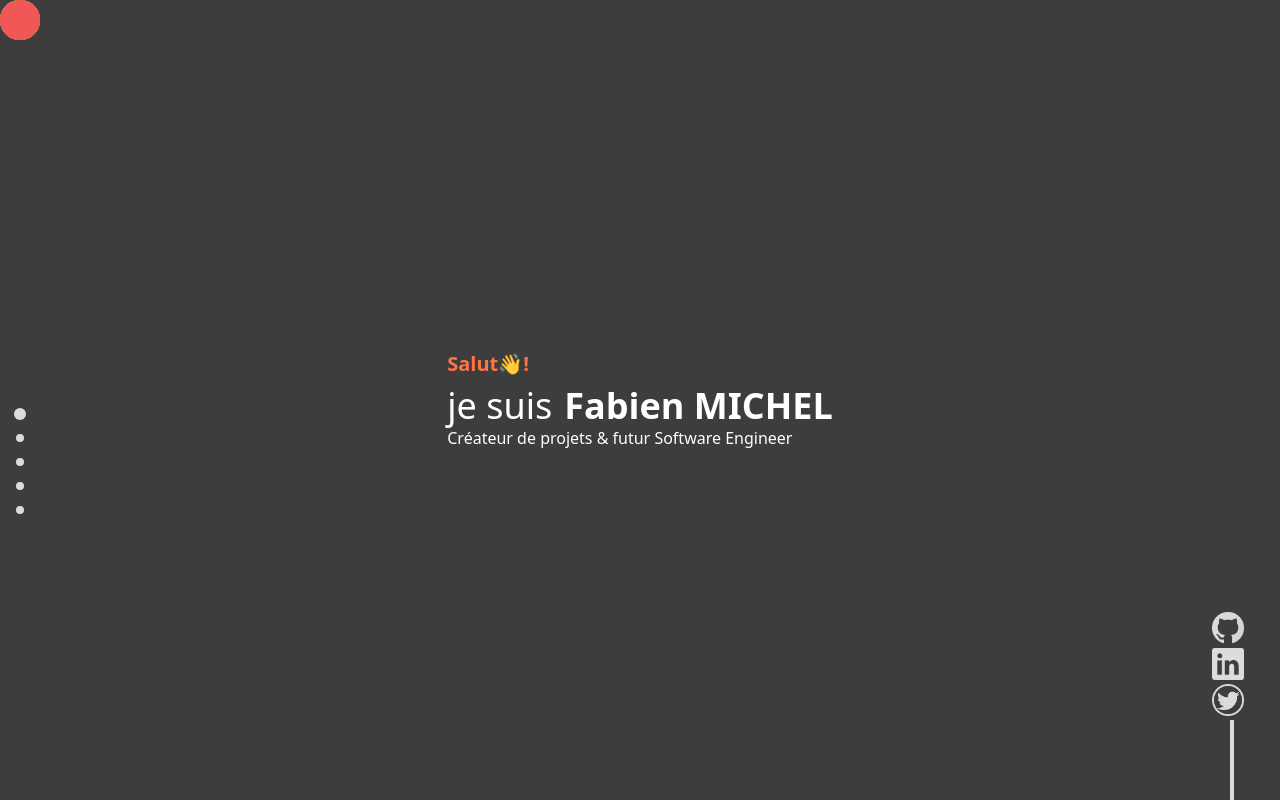
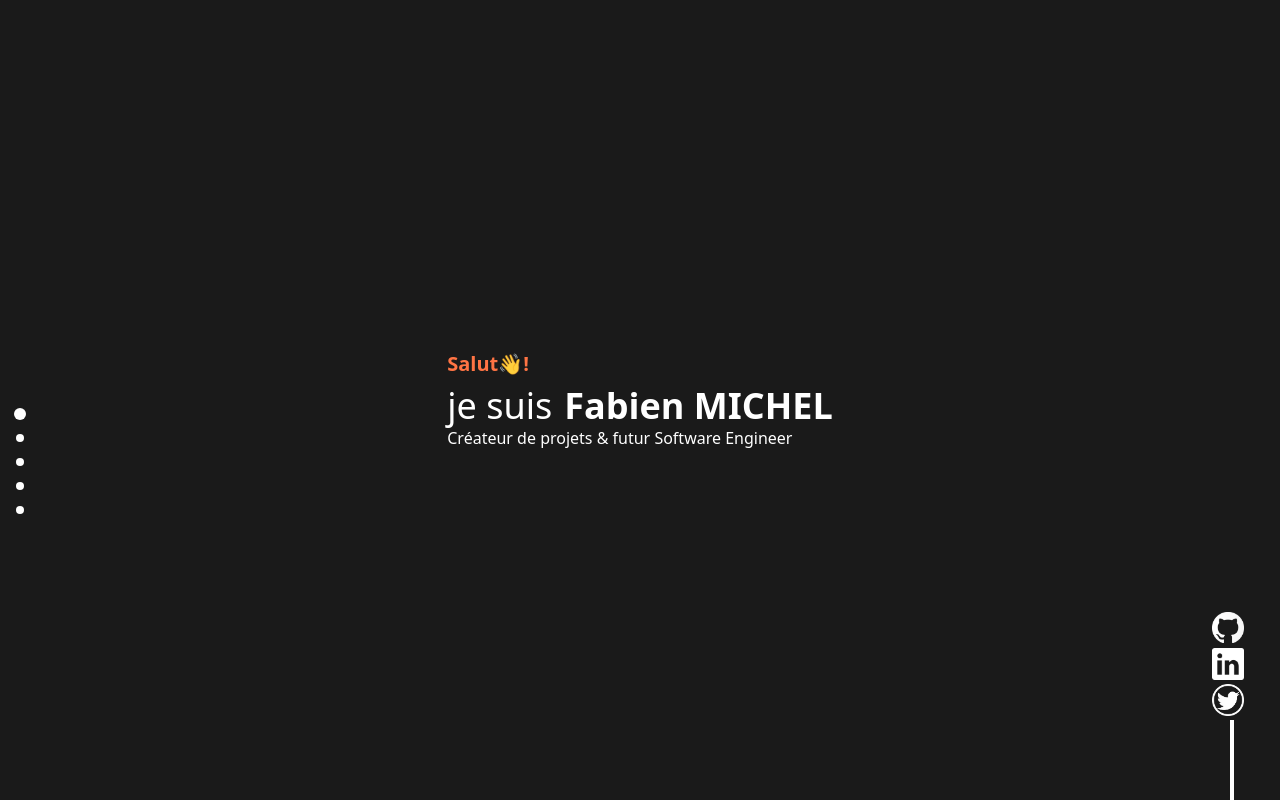
Before and after one commit to welfoz/portfolio, a Next.js app: page / in a window 1280 px wide. Built offline with nearby package versions, Linux system fonts and the light colour scheme.

Commit message:
working parallax big background

```diff
--- a/components/TiltCard.tsx
+++ b/components/TiltCard.tsx
@@ -12,9 +12,9 @@ export default function TiltCard(props: {type: string, title: string, desc: stri
 
 
     function mouseOver(event: React.MouseEvent) {
+        // console.log(card)
 
         // init var according to the position
-        // const offsetX = props.position == "left": 'offsetLeft' ? props.position == "right";
         // for better performance => update offsetX only when the screen is resized
         if (props.position == "left") {
             offsetX = card.current.offsetLeft;
@@ -25,11 +25,8 @@ export default function TiltCard(props: {type: string, title: string, desc: stri
             offsetX = card.current.offsetParent.previousSibling.offsetWidth + card.current.offsetLeft;
         }
 
-        console.log(card)
         const centerX = offsetX +  card.current.offsetWidth/2;
         const centerY = card.current.offsetTop + card.current.offsetHeight/2;
-        // console.log("center")
-        // console.log(centerX, centerY);
 
         // clientX and clientY returns the coordonates
         // of the mouse within the app viewport
@@ -37,7 +34,6 @@ export default function TiltCard(props: {type: string, title: string, desc: stri
         // in the center of the card element
         const mouseX = event.clientX - centerX;
         const mouseY = event.clientY - centerY;
-        console.log(mouseX, mouseY);
 
         const rotateX = (tiltRotation*(mouseY/(card.current.offsetHeight))).toFixed(2);
         const rotateY = -(tiltRotation*(mouseX/(card.current.offsetWidth))).toFixed(2);
--- a/components/mouseTrail.tsx
+++ b/components/mouseTrail.tsx
@@ -12,8 +12,6 @@ export default function MouseTrail() {
 
     useEffect(() => {
         document.addEventListener("mousemove", (e) => {
-            // console.log(e);
-            // console.log(mouseRef);
 
             left = `${e.clientX.toString()}px`;
             top = `${e.clientY.toString()}px`;
--- a/components/navBarVertical.tsx
+++ b/components/navBarVertical.tsx
@@ -76,8 +76,8 @@ export default function VerticalNavBar() {
     }
 
     function scrollEvent(e: Event) {
-            console.log(e);
-            console.log(e.currentTarget?.scrollTop);
+            // console.log(e);
+            // console.log(e.currentTarget?.scrollTop);
             changeActiveScroll(e.currentTarget?.scrollTop);
     }
     useEffect(() => {
--- a/components/splitScreenProjects.tsx
+++ b/components/splitScreenProjects.tsx
@@ -13,7 +13,8 @@ export default function Project(props: any) {
               {/* <TiltCard /> */}
           </div>
 
-          <div className={props.right + " pers3d bg-purple-300"}>
+          {/* <div className={props.right + " pers3d bg-purple-300"}> */}
+          <div className={props.right + " pers3d"}>
             <div className="transZ-07 absolute h-fit w-fit img-extension-hi">
                <Image src={upworkHi} alt="upwork extension action" />
             </div>
--- a/pages/index.tsx
+++ b/pages/index.tsx
@@ -1,15 +1,12 @@
 import type { NextPage } from 'next'
 import Title from '../components/homescreenTitle'
 import RsBar from '../components/rsBar'
-import React, {MutableRefObject, UIEventHandler, useEffect, useRef, useState } from 'react'
+import React from 'react'
 import VerticalNavBar from '../components/navBarVertical'
 import Footer from '../components/footer'
-import Project from '../components/splitScreenProjects'
 import HeadComp from '../components/head'
 import TiltCard from '../components/TiltCard'
-import Skills from '../components/skills'
 import Skill from '../components/skill'
-import Links from '../components/links'
 import IconLink from '../components/link'
 import github from "../public/githubIcon.png"
 import Image from 'next/image'
@@ -19,18 +16,18 @@ import MouseTrail from '../components/mouseTrail'
 const Home: NextPage = () => {
   return (
       <>
-        <MouseTrail />
         <HeadComp />
         <VerticalNavBar />
         <RsBar/>
 
       <main id='main'>
-        <section id="welcome" className='classicSection'>
+        <MouseTrail />
+        <section id="welcome" className='classicSection z-50'>
           <Title/>
         </section>
 
-        <section id="extension" className='bg-slate-100 bg-blend-exclusion text-red-600 text-4xl pers3d'>
-              <div className="Sticky">
+        <section id="extension" className='bg-blend-exclusion text-red-600 text-4xl pers3d z-30'>
+              <div className="Sticky bg-fuchsia-600">
                   <TiltCard position="left" type="EXTENSION WEB" title="Upwork Cover Letter Extension" desc="aaaaaaa a aaaa a aaaaaaa lo azd za dazdjazokid iadojaz idjaz idoaj"
                     skillsAndLinks={
                         <div className="fixed w-10/12 bottom-0 h-1/5 flex items-start transkill ml-2">
@@ -52,30 +49,42 @@ const Home: NextPage = () => {
                     />
               </div>
 
-             <div className="Scroll pers3d bg-purple-300">
-                <div className="transZ-07 absolute h-fit w-fit img-extension-hi">
+             <div className="Scroll pers3d">
+                <div className="transZ-07 absolute h-fit w-fit img-extension-hi border-r-8 rounded-xl bg-green-500">
                   <Image src={upworkHi} alt="upwork extension action" />
                 </div>
-                <div className="transZ-6 top-44 absolute h-1/5 w-2/3 bg-green-300">
+                <div className="transZ-6 top-44 absolute h-1/6 w-1/2 rounded-3xl ">
                   <Image src={upworkExtension} alt="upwork extension" />
+                </div>
+                <div className="transZ-back1 bg-blue-400">
+                  dad
+                </div>
+                <div className='transZ-triangle1'>
+                    <div className='triangle top-44'></div>
+                    <div className='triangle top-7'></div>
+                    <div className='triangle top-14'></div>
+                    <div className='triangle top-60'></div>
+
                 </div>
              </div>
         </section>
 
-        <section id="site" className='bg-slate-100 bg-blend-exclusion text-red-600 text-4xl pers3d'>
+        <section id="site" className='bg-blend-exclusion text-red-600 text-4xl pers3d z-20'>
+             <div className="Scroll pers3d">
 
-
-             <div className="Scroll pers3d bg-purple-300">
                 <div className="transZ-07-left absolute h-fit w-fit img-extension-hi">
                   <Image src={upworkHi} alt="upwork extension action" />
                 </div>
                 <div className="transZ-6-left top-44 absolute h-1/5 w-2/3 bg-green-300">
                   <Image src={upworkExtension} alt="upwork extension" />
                 </div>
+                {/* <div className="transZ-back2 bg-red-400">
+                  dad
+                </div> */}
              </div>
 
 
-              <div className="Sticky">
+              <div className="Sticky bg-green-400">
                   <TiltCard position="right" type="MOBILE APP" title="School Reward" desc="aaaaaaa a aaaa a aaaaaaa lo azd za dazdjazokid iadojaz idjaz idoaj"
                     skillsAndLinks={
                         <div className="fixed w-10/12 bottom-0 h-1/5 flex items-start transkill ml-2">
@@ -101,9 +110,9 @@ const Home: NextPage = () => {
               </div>
         </section>
 
-        <section id="nocode" className='bg-slate-100 bg-blend-exclusion text-red-600 text-4xl pers3d'>
-              <div className="Sticky">
-                  <TiltCard position="left" type="EXTENSION WEB" title="Upwork Cover Letter Extension" desc="aaaaaaa a aaaa a aaaaaaa lo azd za dazdjazokid iadojaz idjaz idoaj"
+        <section id="nocode" className='bg-blend-exclusion text-red-600 text-4xl pers3d z-30'>
+              <div className="Sticky bg-yellow-400">
+                  <TiltCard position="left" type="EXTENSION WEB 02" title="Upwork Cover Letter Extension" desc="aaaaaaa a aaaa a aaaaaaa lo azd za dazdjazokid iadojaz idjaz idoaj"
                     skillsAndLinks={
                         <div className="fixed w-10/12 bottom-0 h-1/5 flex items-start transkill ml-2">
                             <Skill>
@@ -124,18 +133,21 @@ const Home: NextPage = () => {
                     />
               </div>
 
-             <div className="Scroll pers3d bg-purple-300">
+             <div className="Scroll pers3d">
                 <div className="transZ-07 absolute h-fit w-fit img-extension-hi">
                   <Image src={upworkHi} alt="upwork extension action" />
                 </div>
                 <div className="transZ-6 top-44 absolute h-1/5 w-2/3 bg-green-300">
                   <Image src={upworkExtension} alt="upwork extension" />
                 </div>
+                <div className="transZ-back3 bg-red-800">
+                  dad
+                </div>
              </div>
         </section>
 
 
-        <section id="about" className='classicSection'>
+        <section id="about" className='classicSection z-50'>
             <button className='bg-Orange'>Button</button>
             <button className='bg-Green'>Button</button>
             <Footer class="MediumEmphasis" />
--- a/styles/globals.css
+++ b/styles/globals.css
@@ -2,6 +2,11 @@
 @tailwind base;
 @tailwind components;
 @tailwind utilities;
+
+html {
+  color: "#FFFFFF";
+  background-color: "#000000";
+}
 
 @layer base {
   html {
@@ -17,7 +22,7 @@
     @apply relative;
     @apply flex;
 
-    /* transform: translate3d(500px, 0, -500px) rotateY(30deg); */
+    /* transform: translate3d(100px, 0, -100px) rotateY(5deg); */
   }
 
   body {
@@ -26,8 +31,7 @@
   }
 
   main {
-    @apply snap-y overflow-y-scroll snap-mandatory w-screen h-screen scroll-smooth;
-
+    @apply snap-y overflow-y-scroll snap-mandatory w-screen h-screen scroll-smooth overflow-x-hidden bg-cyan-400;
   }
 }
 
@@ -35,7 +39,7 @@
   /* section  */
 
   .classicSection {
-    @apply flex-col justify-center items-center h-screen;
+    @apply flex-col justify-center items-center h-screen bg-black z-20;
   }
 
   /* colors */
@@ -67,7 +71,7 @@
 
   /* parallax  */
   .parallax_layer {
-    transform: translateZ(100px) scale(1);
+    /* transform: translateZ(100px) scale(1); */
 
     @apply bg-green-600;
     @apply min-h-screen;
@@ -78,15 +82,14 @@
 
   /* split screen  */
   .Sticky {
-    @apply sticky top-0 w-2/5 h-screen bg-Black;
+    @apply sticky top-0 w-2/5 h-screen;
     @apply flex justify-center flex-col items-center;
   }
 
   .Scroll {
-    height: 150vh;
+    height: 400vh;
 
-
-    @apply w-3/5 bg-Black;
+    @apply w-3/5;
 
   }
 
--- a/styles/perspective.css
+++ b/styles/perspective.css
@@ -4,16 +4,23 @@
 
 @layer base {
     main {
-        /* perspective: 10px; */
+        perspective: 10px;
         /* perspective-origin: 65.7% 33%; */
-        perspective: 10vw;
+        /* perspective: 10vw; */
 
     }
 }
 
 @layer components {
+    .pers {
+        perspective: 10px;
+    }
     .pers3d {
         transform-style: preserve-3d;
+    }
+
+    .perspective {
+        perspective: 10px;
     }
 
     .transZ-1 {
@@ -26,25 +33,74 @@
         top:14%;
     }
     .transZ-6 {
-        transform: translateZ(6vw) scale(calc(1 - (6/10)));
+        transform: translateZ(-20px) scale(calc(1 + (20/10)));
         top: 41%;
-        left: -9%;
+        left: 35%;
     }
     .transZ-6-left {
-        transform: translateZ(6vw) scale(calc(1 - (6/10)));
+        transform: translateZ(6px) scale(calc(1 - (6/10)));
         top: 41%;
         right: -9%;
     }
     .transZ-07 {
-        transform: translateZ(0.7vw) scale(calc(1 - (0.7/10)));
+        transform: translateZ(-4px) scale(calc(1 + (4/10)));
         top:23%;
+        right: -50%;
+    }
+    .transZ-07-left {
+        transform: translatez(-10px) scale(calc(1 + (10/10)));
+        top:50%;
         right: 7%;
     }
-    .transZ-07-left {
-        transform: translateZ(0.7vw) scale(calc(1 - (0.7/10)));
-        top:23%;
-        right: 7%;
+    .transZ-back3 {
+        transform: translatez(-50px) scale(calc(1 + (50/10)));
+        height: 100vh;
+        width: 600%;
+        bottom: 0%;
+        position: absolute;
+
     }
+    .transZ-back1 {
+        transform: translatez(-20px) scale(calc(1 + (20/10)));
+        height: 15vh;
+        width: 60%;
+        left: 50%;
+        position: absolute;
+    }
+    .transZ-back2 {
+        transform: translatez(-10px) scale(calc(1 + (10/10)));
+        height: 100vh;
+        width: 100%;
+        position: absolute;
+        top: 0%;
+    }
+    .transZ-triangle1 {
+        transform: translatez(-10px) scale(calc(1 + (10/10)));
+        height: 100vh;
+        width: 100%;
+        position: absolute;
+    }
+    .triangle {
+        width: 0;
+        height: 0;
+        border-left: 5vw solid transparent;
+        border-right: 5vw solid transparent;
+        border-bottom: 10vh solid #000;
+        position: absolute;
+        /* top: 30%; */
+        left: 50%;
+        z-index: 1;
+    }
+    .square {
+        width: 100%;
+        height: 100%;
+        background-color: #000;
+        position: absolute;
+        top: 0%;
+        left: 0%;
+        z-index: 1;
+    }
+
     .img-extension {
     }
 
--- a/tailwind.config.js
+++ b/tailwind.config.js
@@ -13,8 +13,8 @@ module.exports = {
     },
     extend: {
       colors: {
-        Black: "#272727",
-        Gray: "#747474",
+        Black: "#010516",
+        Gray: "#F2F3F9",
         Orange: "#FF652F",
         Yellow: "FFE400",
         Green: "#14A76C",
```
Also changed, not shown: 1 other file (tests, documents, lock files or other folders).
